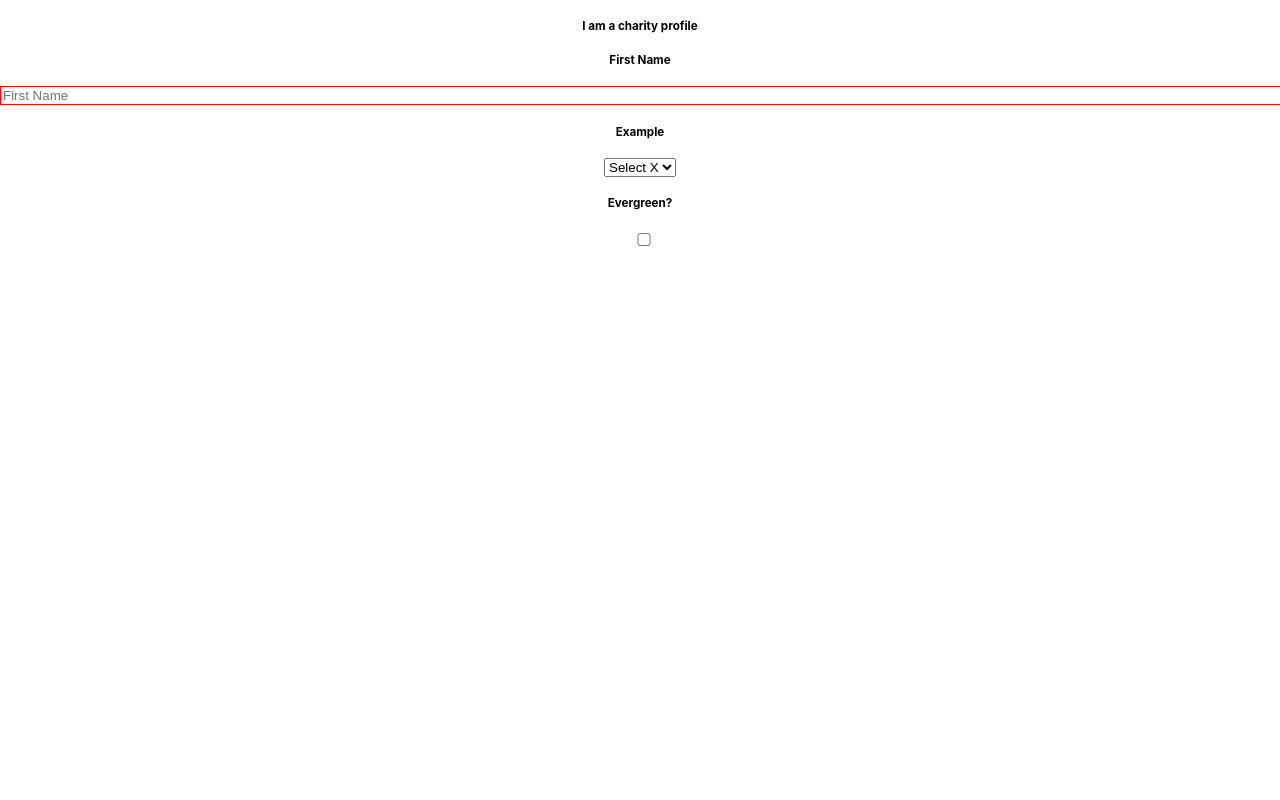
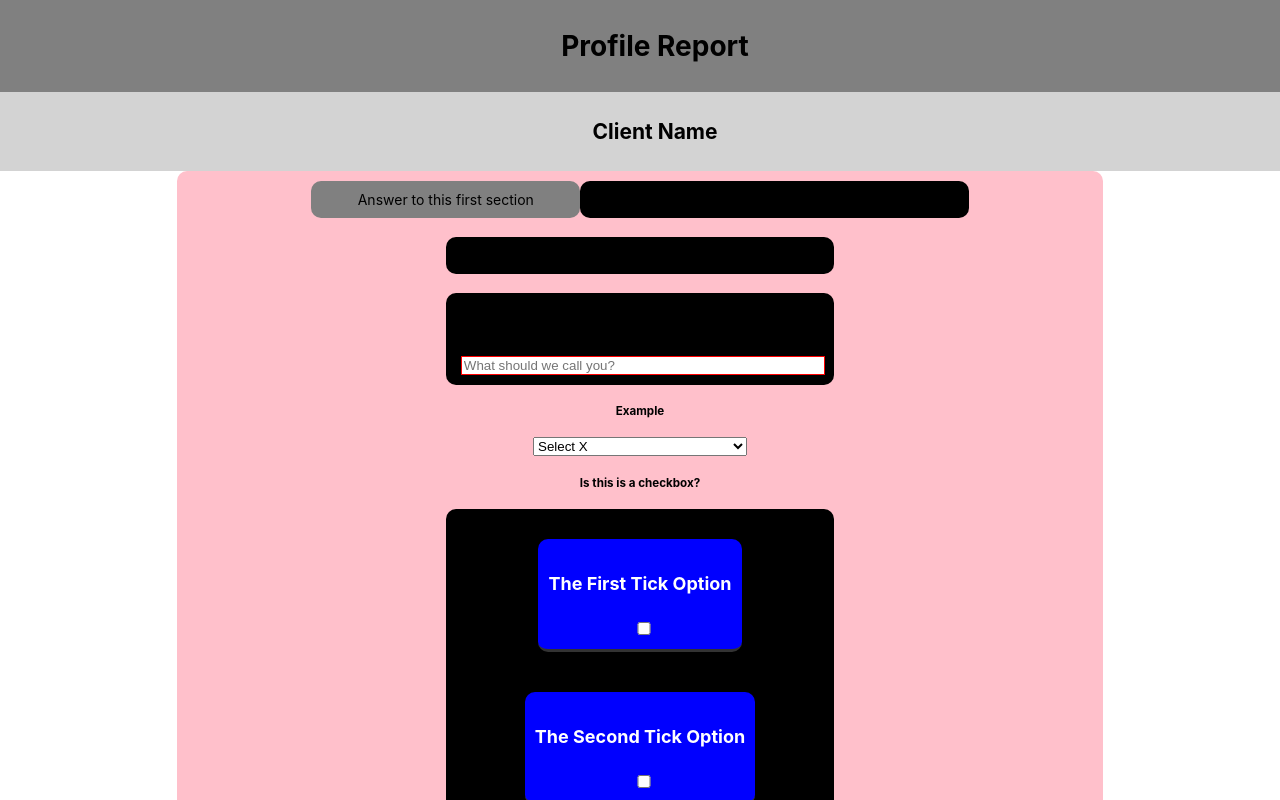
Before and after one commit to rs6713/dvimagine, a React (Create React App) app: page /addProfile in a window 1280 px wide. Built offline with nearby package versions, Linux system fonts and the light colour scheme.

Commit message:
initial website design

```diff
--- a/src/containers/Profile.js
+++ b/src/containers/Profile.js
@@ -21,7 +21,7 @@ class Profile extends Component {
       phone:null,
       email:null,
       bio:"",
-      orgs:["Org1", "Org2", "Org3"],
+      orgs:["Do you spend too much money?", "Org2", "Org3"],
       evergreen:false
 
     }
@@ -44,12 +44,52 @@ class Profile extends Component {
   render() {
     return (
       <div className="Page addProfile">
-        <h5>
-          I am a charity profile
-          </h5>
+
+        <div id="headerBackground">
+          <h1>
+            Profile Report
+          </h1>
+        </div>
+
+        <div id="subHeaderBackground">
+          <h2>
+            Client Name
+          </h2>
+        </div>
+
+
+          <div id="bodyBackground">
+
+            <div id="leftBox">
+              <h7>
+                Answer to this first section
+              </h7>
+            </div>
+
+            <div id="textBox">
+              <h7>
+                Answer to this first section
+              </h7>
+            </div>
+
+
+
           <div>
+            <h1></h1>
+          </div>
+
+          <div id="textBox">
+            <h7>
+              Place slider bar inside the cube
+            </h7>
+          </div>
+
+          <div>
+            <h1></h1>
+          </div>
+            <div id="textBox">
               <h5 className="uppercase">First Name</h5>
-          <input required type="text" className="" placeholder="First Name" value={this.state.firstname} onChange={(e) => this.handleChange('firstname',e)} />
+              <input required type="text" className="" placeholder="What should we call you?" value={this.state.firstname} onChange={(e) => this.handleChange('firstname',e)} />
             </div>
             <div>
               <h5 className="uppercase">Example</h5>
@@ -63,12 +103,23 @@ class Profile extends Component {
               </div>
             </div>
               <div>
-                            <h5 className="uppercase">Evergreen?</h5>
+                <h5 className="uppercase">Is this is a checkbox?</h5>
+                  <div id="textBox">
+                    <div id="checks">
+                      <h4>
+                        The First Tick Option
+                      </h4>
                       <input type="checkbox" className="pt-input"  value={this.state.evergreen} onChange={(e) => this.handleChange('evergreen',e)} />
-
                     </div>
-
-
+                    <div id="checks">
+                      <h4>
+                        The Second Tick Option
+                      </h4>
+                      <input type="checkbox" className="pt-input"  value={this.state.evergreen} onChange={(e) => this.handleChange('evergreen',e)} />
+                    </div>
+                  </div>
+              </div>
+          </div>
         </div>
     );
   }
--- a/src/scss/addProfile.scss
+++ b/src/scss/addProfile.scss
@@ -5,8 +5,63 @@
       outline: 0;
     }
     width: 100%;
-
   }
 
+  #headerBackground{
+    margin-top: 0px;
+    width: 100%;
+    margin: 0 auto;
+    background: grey;
+    padding: 10px 15px;
+  }
 
+  #subHeaderBackground{
+    margin-top: 0px;
+    width: 100%;
+    margin: 0 auto;
+    background:lightgrey;
+    padding: 10px 15px;
+  }
+
+  #bodyBackground{
+    margin-top: 0px;
+    width: 70%;
+    length: 90%;
+    margin: 0 auto;
+    background: pink;
+    border-color: lightpink;
+    padding: 10px 15px;
+    border-radius: 10px;
+    overflow: auto;
+  }
+
+  #textBox{
+    display: inline-block;
+    width: 40%;
+    background-color: black;
+    padding: 10px 15px;
+    border-radius: 10px;
+    border-color: red;
+  }
+
+  #leftBox{
+    display: inline-block;
+    width: 30%;
+    margin-left: 0%;
+    background: grey;
+    padding: 10px 0px;
+    border-radius: 10px;
+  }
+
+  #checks{
+    display: inline-block;
+    font-size: 18px;
+    padding: 10px;
+    margin: 20px;
+    color: white;
+    background-color: blue;
+    border: 0;
+    border-radius: 10px;
+    border-bottom: 3px solid #333;
+  }
 }
```
Also changed, not shown: 1 other file (tests, documents, lock files or other folders). Lines whose indentation alone changed are shown as unchanged.
